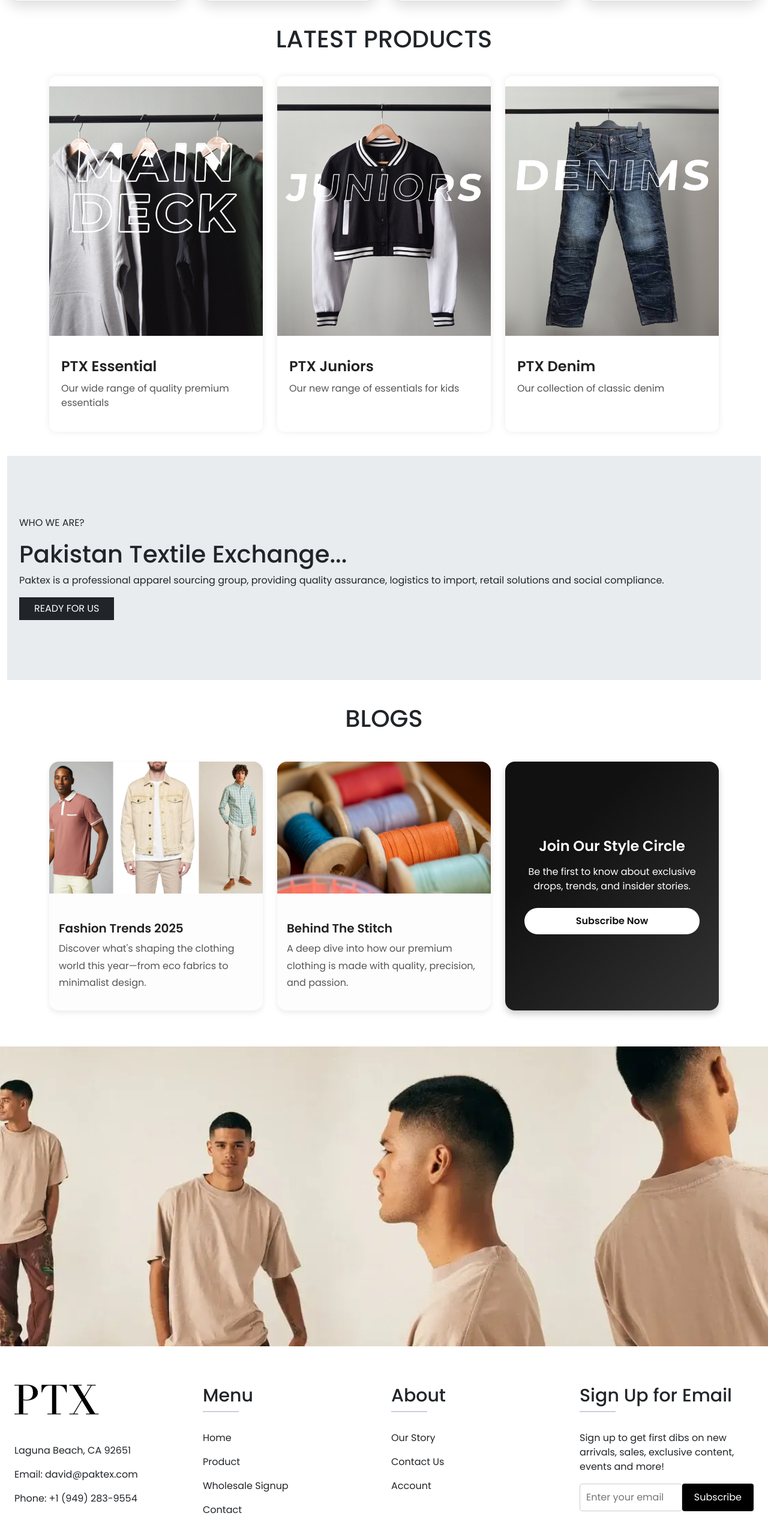
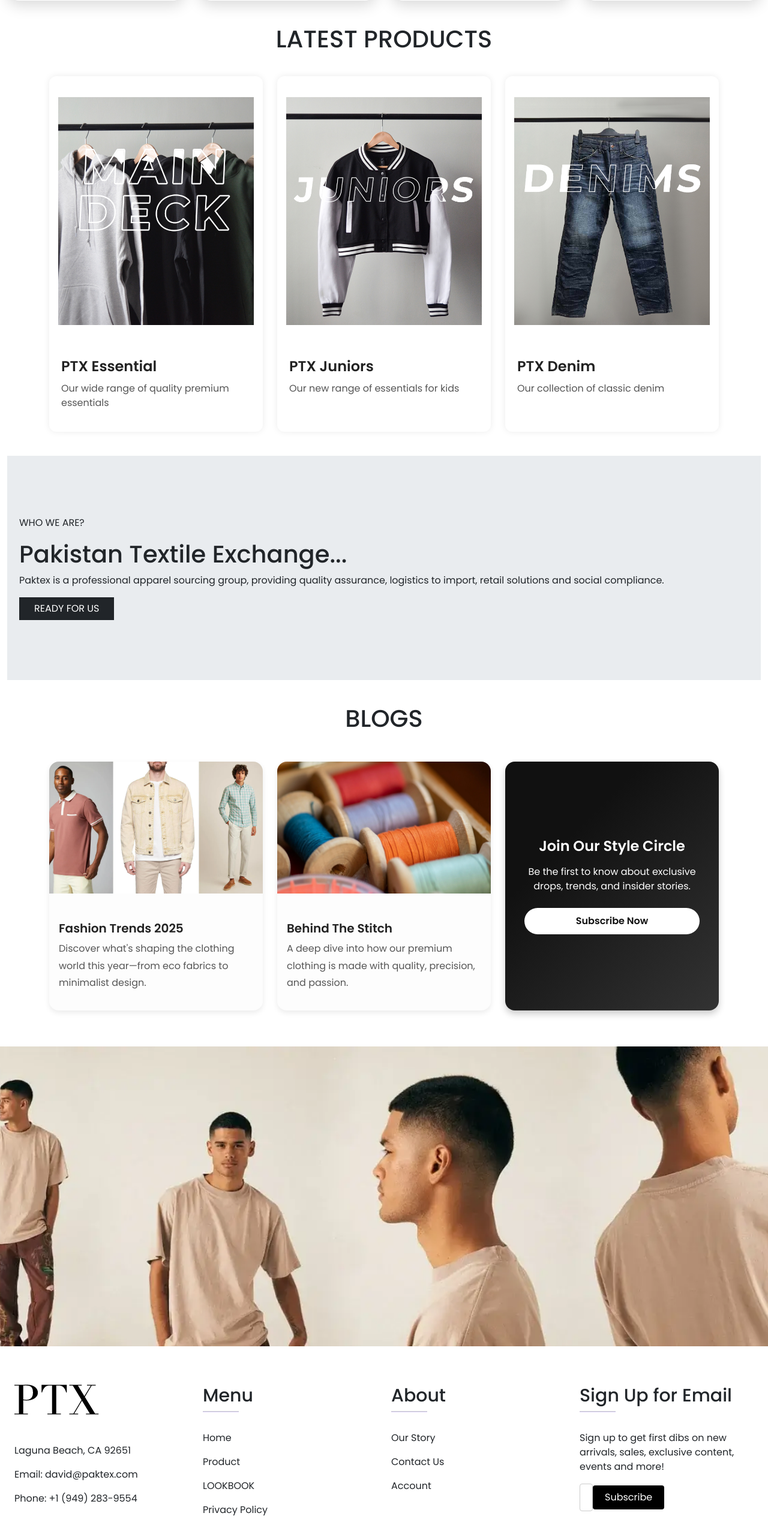
Before and after one commit to Zeeshanprojects/PTX-2, a React (Create React App) app in the folder PTX-2/ptx-2/: page / in a window 1280 px wide. Shown: the part 1260-3793 px from the top of the page at 60% size. Built offline with nearby package versions, Linux system fonts and the light colour scheme.

Commit message:
Full Updated Code

```diff
--- a/PTX-2/ptx-2/src/Components/Footer.jsx
+++ b/PTX-2/ptx-2/src/Components/Footer.jsx
@@ -89,16 +89,8 @@ export default function Footer() {
                       Product
                     </Link>
                   </p>
-                  <p>
-                    <Link to="/signup" className="text-dark">
-                      Wholesale Signup
-                    </Link>
-                  </p>
-                  <p>
-                    <Link to="/Contactus" className="text-dark">
-                      Contact
-                    </Link>
-                  </p>
+
+
                   <p>
                     <Link to="/LookBook-V1" className="text-dark">
                       LOOKBOOK
@@ -123,17 +115,17 @@ export default function Footer() {
                     }}
                   />
                   <p>
-                    <Link to="/" className="text-dark">
+                    <Link to="/Aboutus" className="text-dark">
                       Our Story
                     </Link>
                   </p>
                   <p>
-                    <Link to="#" className="text-dark">
+                    <Link to="/ContactUS" className="text-dark">
                       Contact Us
                     </Link>
                   </p>
                   <p>
-                    <Link to="#" className="text-dark">
+                    <Link to="/signup" className="text-dark">
                       Account
                     </Link>
                   </p>
--- a/PTX-2/ptx-2/src/Components/Footer.style.css
+++ b/PTX-2/ptx-2/src/Components/Footer.style.css
@@ -2,7 +2,7 @@
     font-size: 30px !important;
 }
 .email-subscribe {
-    display: flex;
+    display: flx;
 
     margin-top: 10px;
   }
--- a/PTX-2/ptx-2/src/Components/Header.style.css
+++ b/PTX-2/ptx-2/src/Components/Header.style.css
@@ -4,7 +4,8 @@
 }
 .logocolor{
   filter: invert(1);
-  height: 25px;
+  height: 30px
+;
  }
 .dropdown-menu {
   background-color: black !important;
--- a/PTX-2/ptx-2/src/Pages/Home.style.css
+++ b/PTX-2/ptx-2/src/Pages/Home.style.css
@@ -64,7 +64,6 @@ height: 100vh !important;width: 100vw !important;;object-fit: cover !important;
   transition: transform 0.3s, box-shadow 0.3s;
   height: 100%;
 }
-
 .product-box:hover {
   transform: translateY(-5px);
   box-shadow: 0 10px 20px rgba(0, 0, 0, 0.12);
@@ -73,18 +72,18 @@ height: 100vh !important;width: 100vw !important;;object-fit: cover !important;
   width: 100%;
   height:400px;
   object-fit: cover !important;
+  padding-left: 15px;
+  padding-right: 15px;
 }
 .product-info {
   padding: 20px;
 }
-
 .product-title {
   font-size: 1.5rem;
   font-weight: 600;
   margin-bottom: 10px;
   color: #222;
 }
-
 .product-description {
   font-size: 1rem;
   color: #555;
--- a/PTX-2/ptx-2/src/Pages/Services.jsx
+++ b/PTX-2/ptx-2/src/Pages/Services.jsx
@@ -18,7 +18,7 @@ export default function Services() {
           <div className="service-col ">
             <div className="service-card h-100 d-flex flex-column">
               <div className="service-card-body d-flex flex-column flex-grow-1">
-                <h5 className="service-card-title">Manufacturing</h5>
+                <h6 className="service-card-title">MANUFACTURING</h6>
                 <p className="service-card-text mt-2">
                   We ensure premium fabric selection, advanced stitching
                   techniques, and strict quality control to deliver superior
@@ -36,7 +36,7 @@ export default function Services() {
           <div className="service-col">
             <div className="service-card h-100 d-flex flex-column">
               <div className="service-card-body d-flex flex-column flex-grow-1">
-                <h5 className="service-card-title">Quality Assurance</h5>
+                <h6 className="service-card-title">QUALITY ASSURANCE</h6>
                 <p className="service-card-text">
                   Our rigorous inspection processes guarantee that every fabric
                   and garment meets durability, resilience, comfort, and
@@ -54,7 +54,7 @@ export default function Services() {
           <div className="service-col">
             <div className="service-card h-100 d-flex flex-column">
               <div className="service-card-body d-flex flex-column flex-grow-1">
-                <h5 className="service-card-title">Logistics</h5>
+                <h6 className="service-card-title">LOGISTICS</h6>
                 <p className="service-card-text mt-2">
                   From warehousing to distribution, we manage efficient
                   logistics to ensure smooth, on-time shipments across global
@@ -75,7 +75,7 @@ export default function Services() {
           <div className="service-col">
             <div className="service-card h-100 d-flex flex-column">
               <div className="service-card-body d-flex flex-column flex-grow-1">
-                <h5 className="service-card-title">Sourcing</h5>
+                <h6 className="service-card-title">SOURCING</h6>
                 <p className="service-card-text">
                   We procure premium fabrics and raw materials from trusted
                   suppliers to meet the evolving demands of the fashion
@@ -93,7 +93,7 @@ export default function Services() {
           <div className="service-col">
             <div className="service-card h-100 d-flex flex-column">
               <div className="service-card-body d-flex flex-column flex-grow-1">
-                <h5 className="service-card-title">Studio</h5>
+                <h6 className="service-card-title">STUDIO</h6>
                 <p className="service-card-text">
                   Our creative studio brings unique textile concepts to life
                   with trend-driven designs, custom patterns, and branding
```
